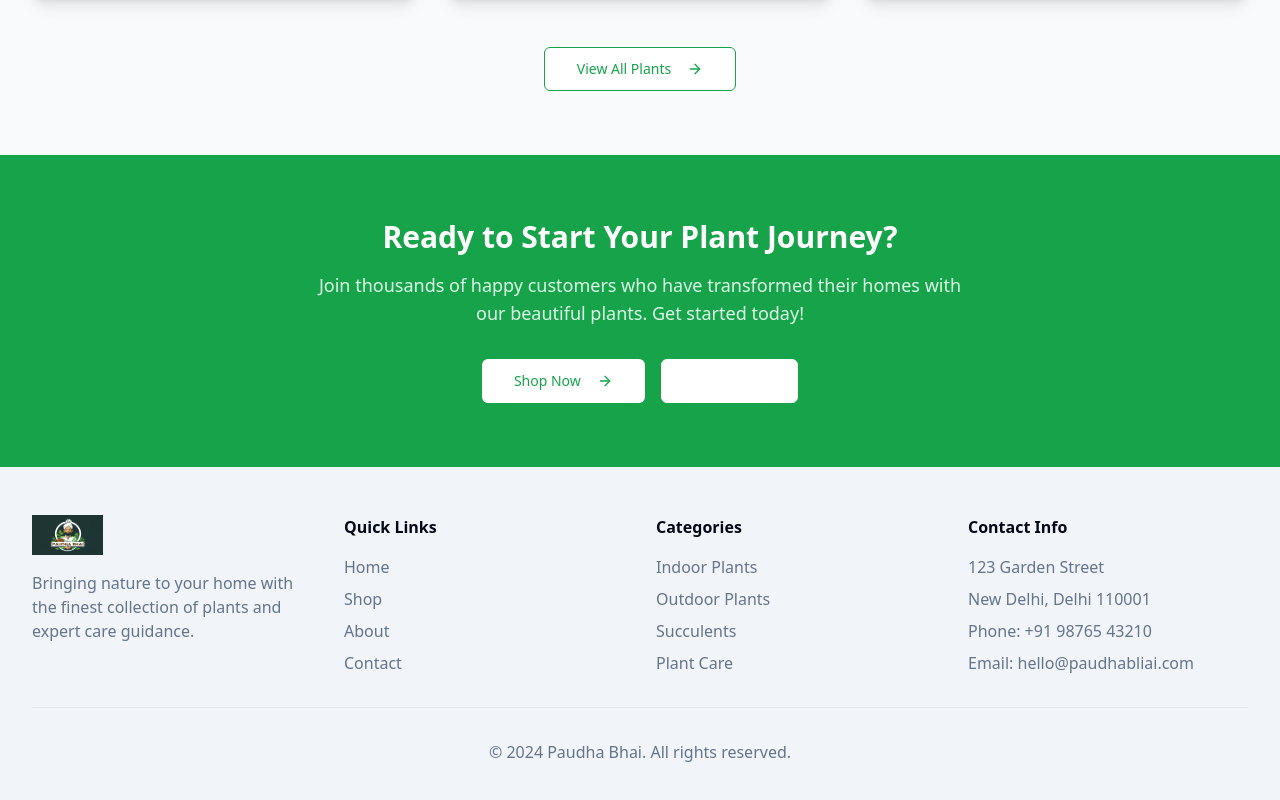
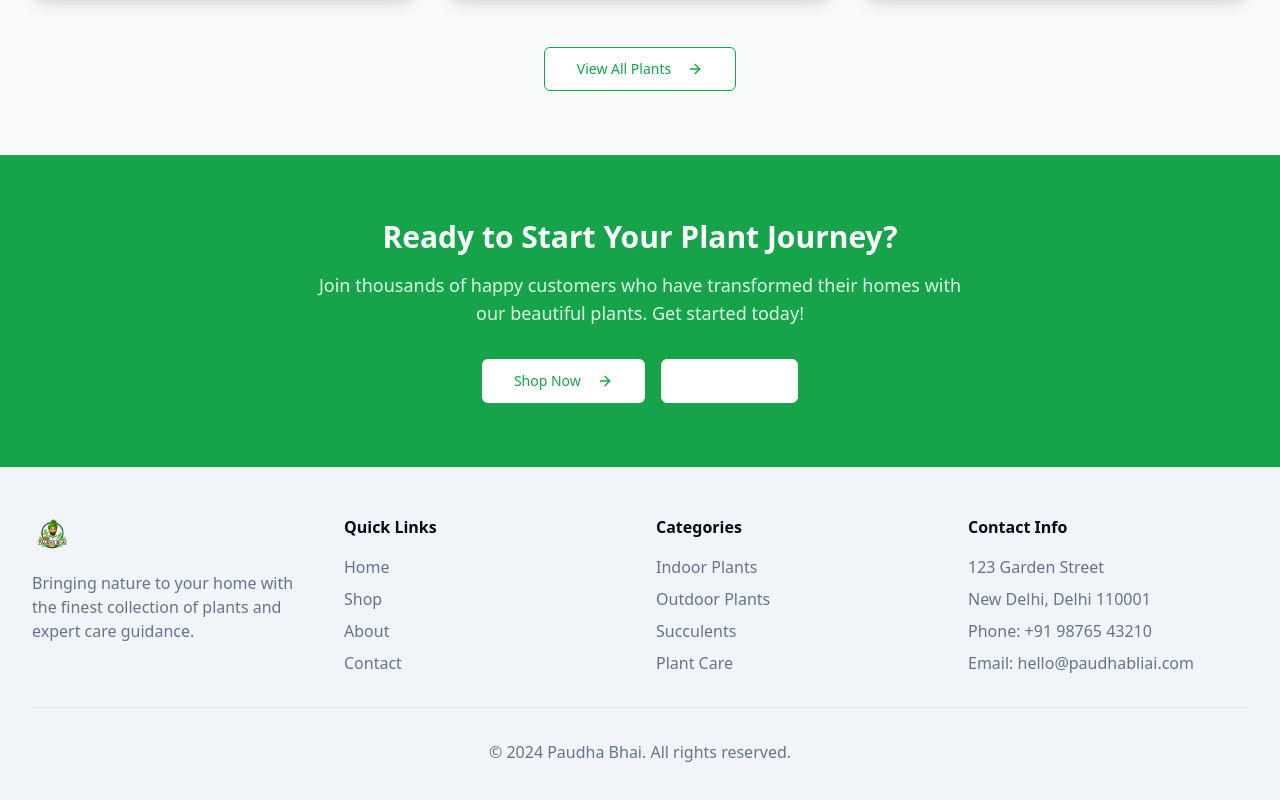
Before and after one commit to Sahil-u07/leafy-garden-design-craft, a React (Vite) app: page / in a window 1280 px wide. Shown: the part 1918-2718 px from the top of the page. Built offline with nearby package versions, Linux system fonts and the light colour scheme.

Commit message:
Update Index.tsx

```diff
--- a/src/pages/Index.tsx
+++ b/src/pages/Index.tsx
@@ -271,7 +271,7 @@ const Index = () => {
           <div className="grid md:grid-cols-4 gap-8">
             <div>
               <img
-                src="/lovable-uploads/a695aff2-4e75-492e-a08b-bee9727f0545.png"
+                src="/lovable-uploads/5d45b831-8bef-4a01-941e-60e75e8bc270.png"
                 alt="Paudha Bhai"
                 className="h-10 w-auto mb-4 filter brightness-110 contrast-110"
               />
```
